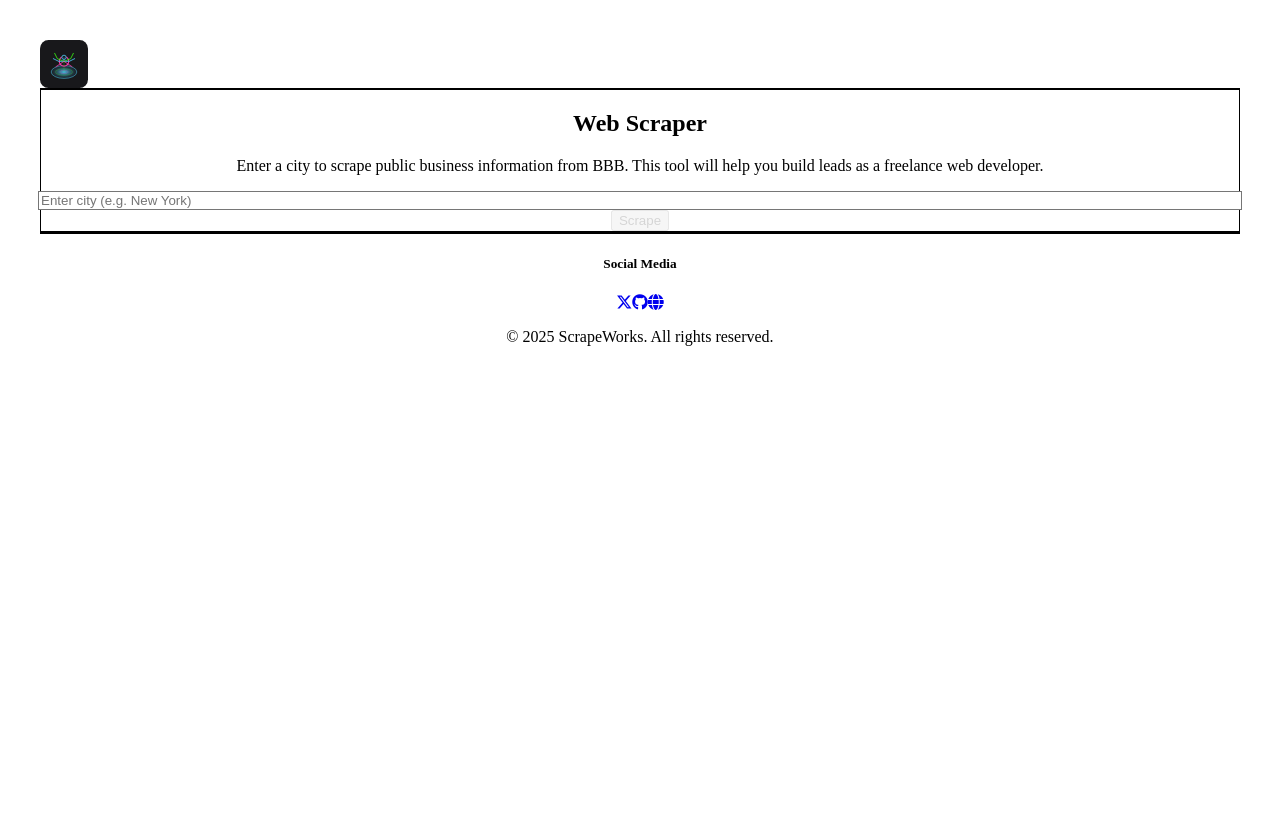
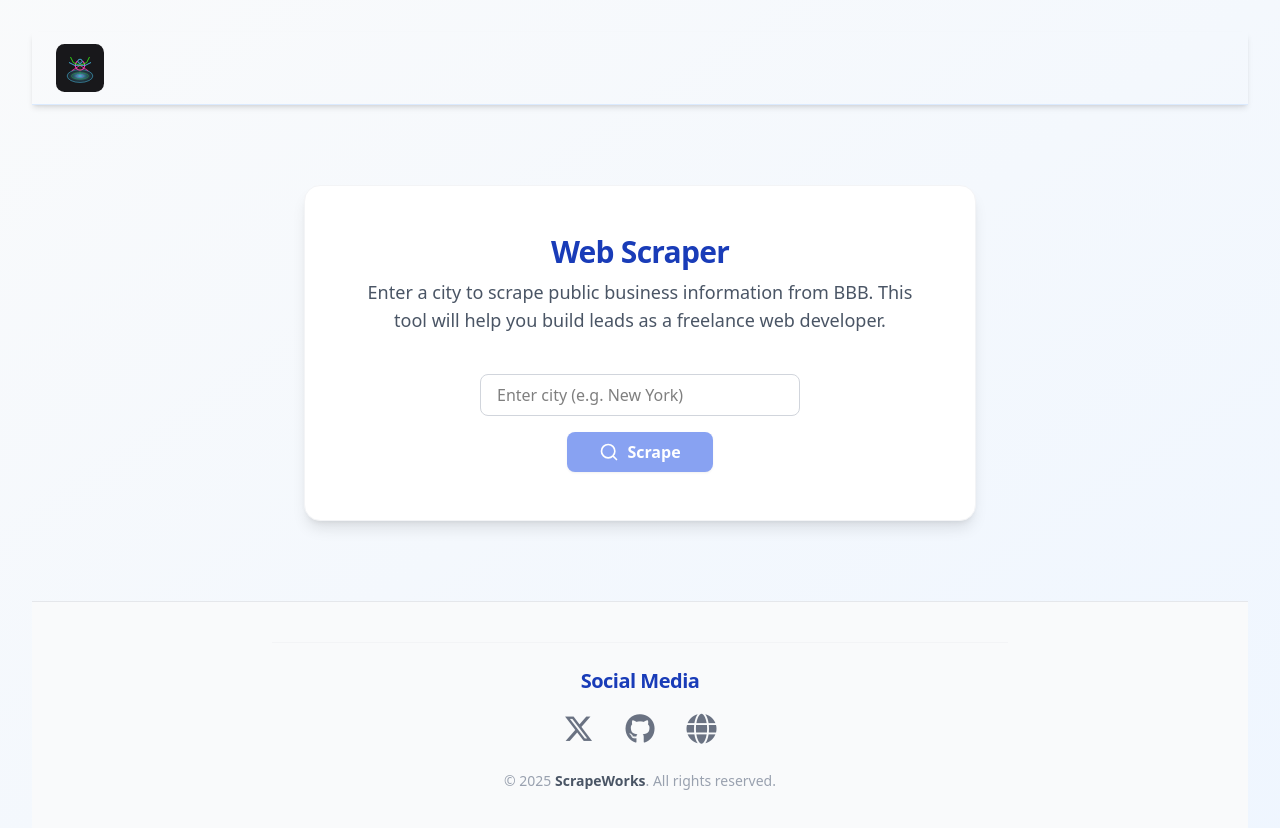
Before and after one commit to boobeh123/ScrapeWorks, a React (Vite) app in the folder frontend/: page / in a window 1280 px wide. Shown: the top 828 px of the page. Before the commit the page ends 800 px from the top, so only its background shows below. Built offline with nearby package versions, Linux system fonts and the light colour scheme.

Commit message:
Import tailwind & apply bg to body

```diff
--- a/frontend/src/assets/index.css
+++ b/frontend/src/assets/index.css
@@ -1,3 +1,5 @@
-@tailwind base;
-@tailwind components;
-@tailwind utilities;
+@import "tailwindcss";
+
+body {
+    @apply bg-gradient-to-br from-gray-50 to-blue-50 min-h-screen;
+  }
```
